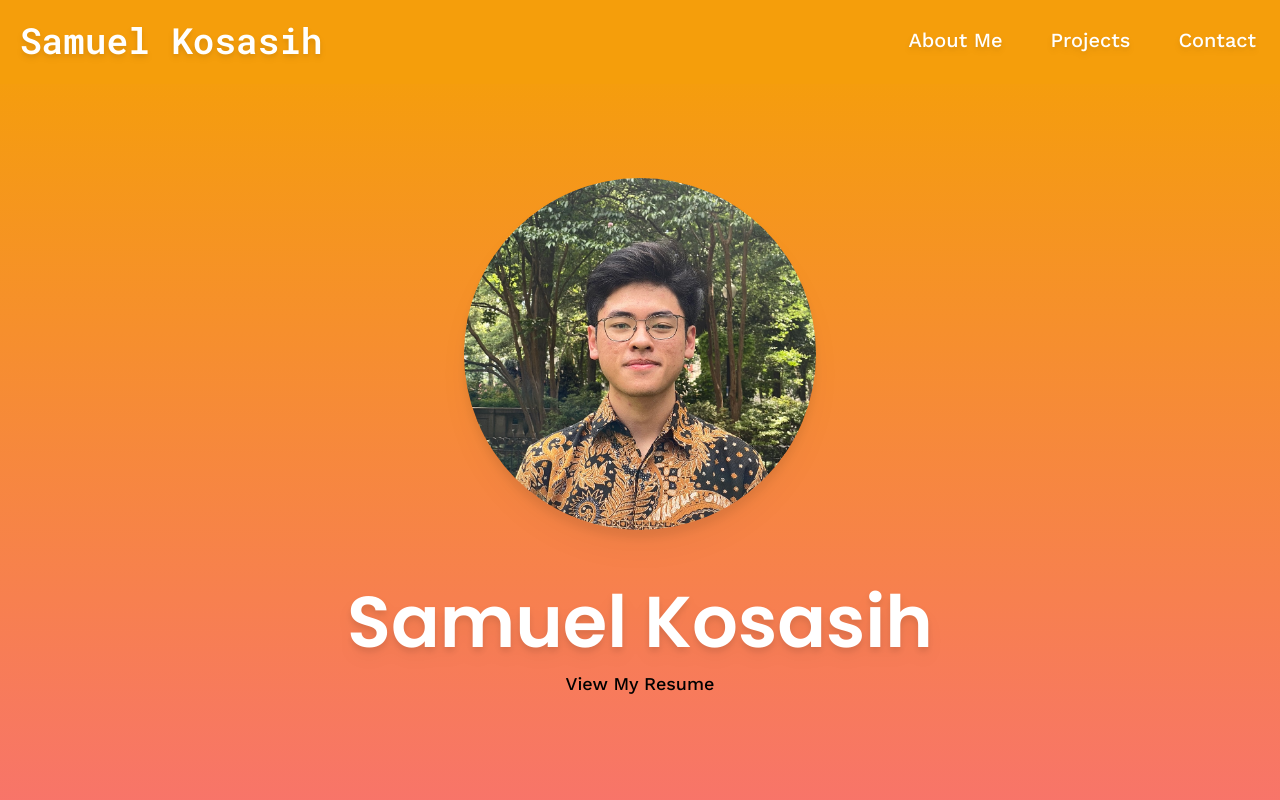
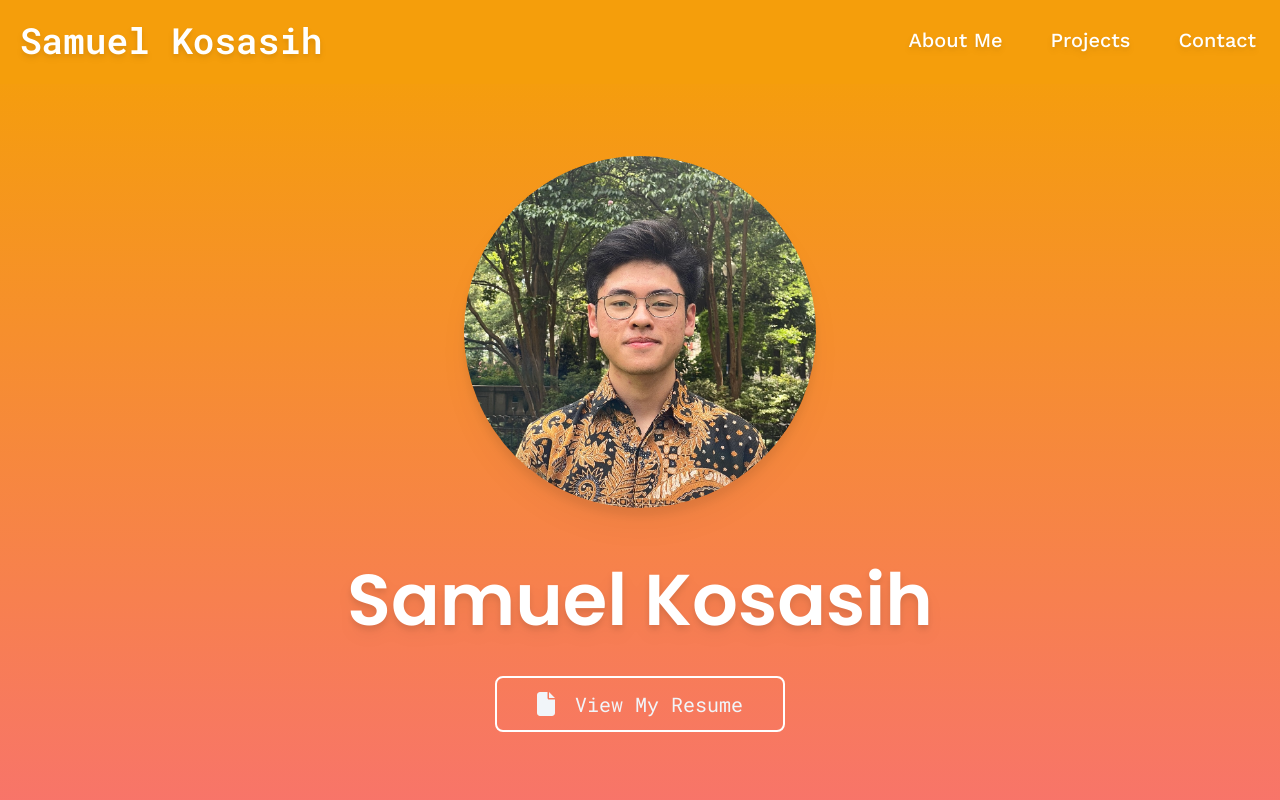
Before and after one commit to SamAdrn/SamAdrn-1.0, a Next.js app in the folder my-site/: page / in a window 1280 px wide. Shown: the top 800 px of the page. Built offline with nearby package versions, Linux system fonts and the light colour scheme; grey boxes are pictures that could not be loaded.

Commit message:
Added some touches

```diff
--- a/my-site/app/sections/about/about-subpage.js
+++ b/my-site/app/sections/about/about-subpage.js
@@ -66,7 +66,7 @@ function AboutSubpage() {
                     <div className="lg:col-span-4 mt-10 md:mx-10 lg:m-0">
                         <div
                             className={
-                                "flex justify-center px-20 md:px-10 lg:flex-col"
+                                "flex justify-center px-20 md:px-30 lg:px-10 lg:flex-col"
                             }
                         >
                             <img
--- a/my-site/app/sections/about/contact-bar.js
+++ b/my-site/app/sections/about/contact-bar.js
@@ -31,7 +31,7 @@ function ContactBar() {
                     key={icon}
                     icon={icon}
                     className={
-                        "drop-shadow-xl h-5 md:h-12 lg:h-9 lg:px-2 cursor-pointer"
+                        "drop-shadow-xl h-5 md:h-10 lg:h-9 lg:px-2 cursor-pointer"
                     }
                     initial={{ opacity: 1 }}
                     animate={{
--- a/my-site/app/sections/about/description.js
+++ b/my-site/app/sections/about/description.js
@@ -4,7 +4,7 @@ function Description() {
     return (
         <div className={"mb-16 md:mb-0 bg-white shadow-md p-10 md:h-full rounded-lg"}>
             <h3 className={"font-display font-semibold text-3xl"}>Who am I?</h3>
-            <p className={"mt-5 leading-normal font-sans"}>
+            <p className={"mt-5 leading-normal font-sans md:text-xl lg:text-base"}>
                 An enthusiastic Computer Science Student with a passion for
                 inventing software. Extremely versatile with a variety of
                 technologies and always looking forward to learn something new.
--- a/my-site/app/sections/contact/contact.js
+++ b/my-site/app/sections/contact/contact.js
@@ -71,7 +71,7 @@ function Contact({ isMobile }) {
                             >
                                 <motion.div
                                     className={
-                                        "flex justify-center items-center p-2 md:p-3 lg:p-2 cursor-pointer rounded-lg " +
+                                        "flex justify-center items-center p-3 md:p-4 lg:p-3 cursor-pointer rounded-lg " +
                                         "transition-colors border-2 border-white lg:hover:bg-white lg:hover:text-slate-800 " +
                                         "text-slate-100 font-mono md:text-xl lg:text-2xl group"
                                     }
--- a/my-site/app/sections/home/home.js
+++ b/my-site/app/sections/home/home.js
@@ -4,7 +4,7 @@ import React from "react";
 import Title from "./title";
 import ProfilePicture from "./profile-picture";
 import { motion } from "framer-motion";
-import Button from "@/app/components/button";
+import SVG from "@/app/components/svg";
 
 function Home({ isMobile, isScrollAtTop }) {
     return (
@@ -14,17 +14,33 @@ function Home({ isMobile, isScrollAtTop }) {
                 "pb-24 text-center bg-gradient-to-t from-red-400 to-amber-500 " +
                 "shadow-lg"
             }
-
         >
             <ProfilePicture isMobile={isMobile} isScrollAtTop={isScrollAtTop} />
             <Title />
-            <Button
-                title="View My Resume"
-                additionalStyles={
-                    "m-10 md:px-10 bg-white text-slate-800 " +
-                    "text-xl md:text-3xl"
-                }
-            />
+
+            <a href={""} target="_blank">
+                <motion.div
+                    className={
+                        "flex justify-center items-center p-4 lg:p-3 md:px-8 lg:px-10 mt-16 lg:mt-10 cursor-pointer rounded-lg " +
+                        "transition-colors border-2 border-white lg:hover:bg-white lg:hover:text-slate-800 " +
+                        "text-slate-100 font-mono md:text-xl lg:text-xl group"
+                    }
+                    whileHover={{ y: 10 }}
+                    type="button"
+                >
+                    <SVG
+                        key="file"
+                        icon="file"
+                        className={
+                            "h-6 md:h-8 lg:h-6 " +
+                            "pe-3 lg:pe-5 fill-slate-100 " +
+                            "lg:group-hover:fill-slate-800 " +
+                            "transition-colors"
+                        }
+                    />
+                    View My Resume
+                </motion.div>
+            </a>
         </motion.div>
     );
 }
--- a/my-site/app/sections/projects/quote.js
+++ b/my-site/app/sections/projects/quote.js
@@ -5,7 +5,7 @@ function Quote() {
     return (
         <motion.div
             className={
-                "bg-gradient-to-t from-red-400 to-amber-500 shadow-lg " +
+                "bg-gradient-to-t from-amber-500 to-red-400 shadow-lg " +
                 "h-[30vh] w-screen flex justify-center items-center"
             }
         >
```
